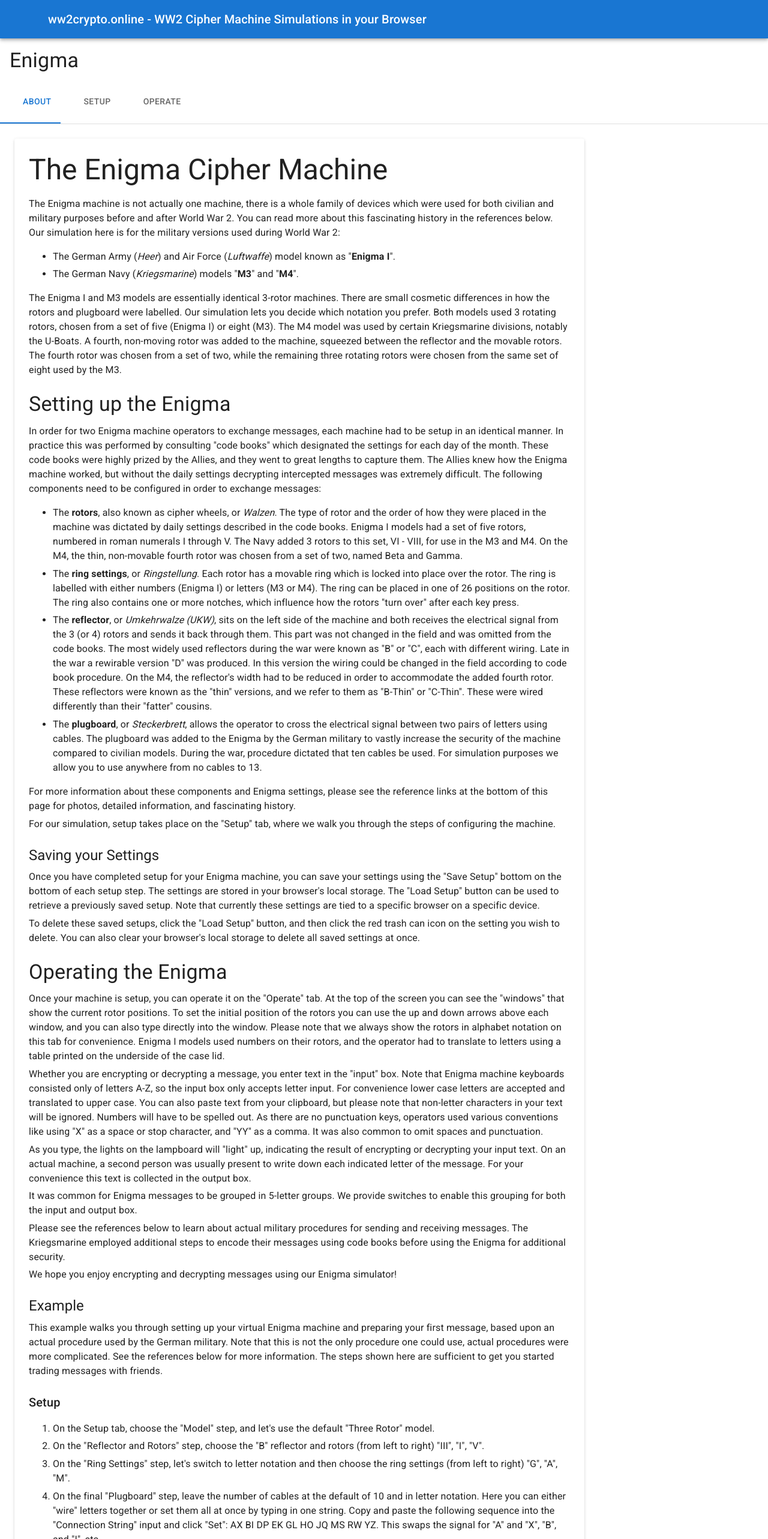
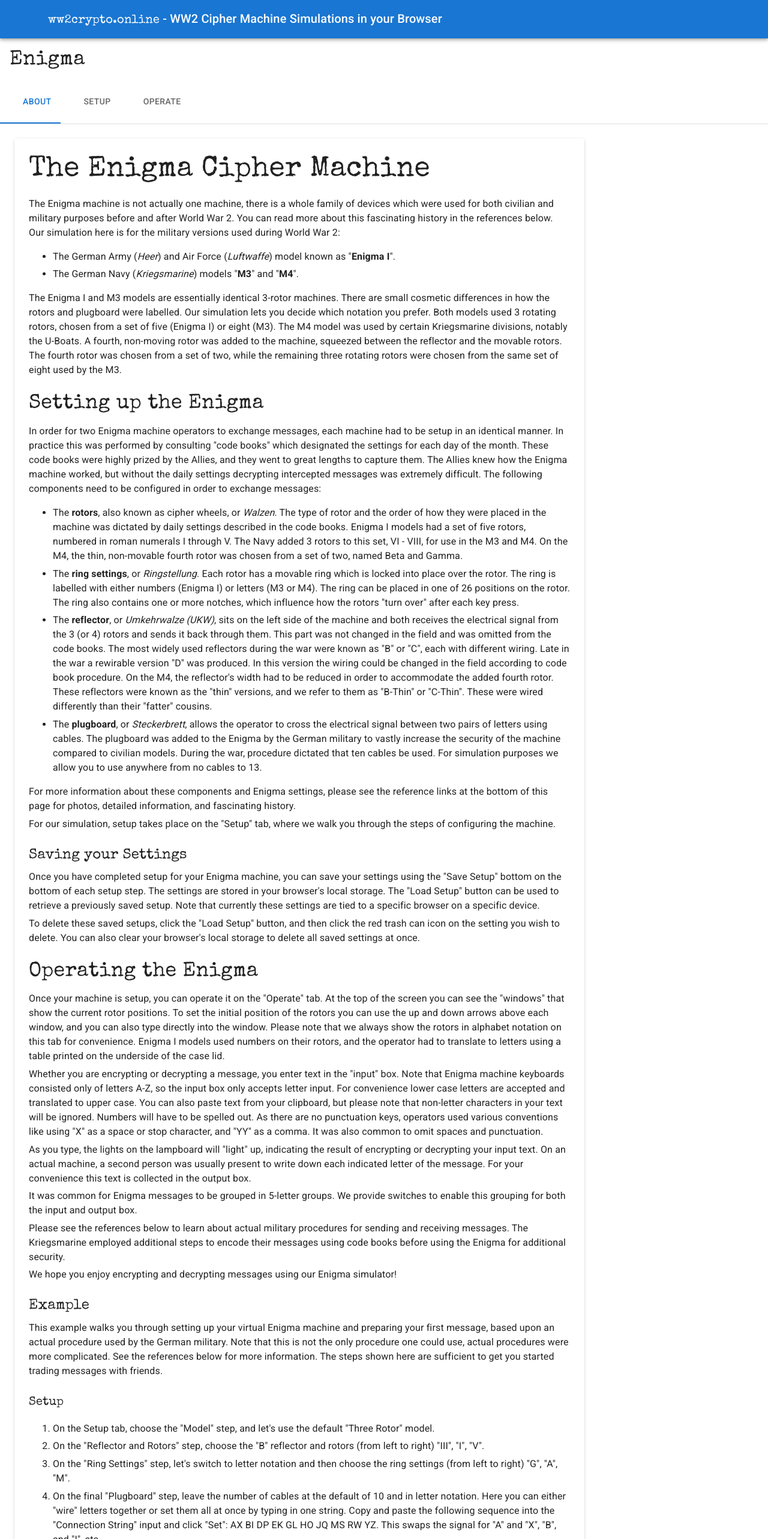
Before and after one commit to gremmie/ww2crypto, a React (Vite) app: page /enigma/about in a window 1280 px wide. Shown: the top 2566 px of the page at 60% size. Built offline with nearby package versions, Linux system fonts and the light colour scheme; some icons are missing.

Commit message:
Add Special Elite font.

```diff
--- a/package.json
+++ b/package.json
@@ -18,6 +18,7 @@
     "@emotion/react": "^11.14.0",
     "@emotion/styled": "^11.14.1",
     "@fontsource/roboto": "^5.2.9",
+    "@fontsource/special-elite": "^5.2.8",
     "@mui/icons-material": "^7.3.5",
     "@mui/lab": "7.0.1-beta.19",
     "@mui/material": "^7.3.5",
--- a/src/features/common/links.ts
+++ b/src/features/common/links.ts
@@ -167,4 +167,11 @@ export const links: LinkInfo[] = [
     description: "For integration tests",
     tags: ["colophon"],
   },
+  {
+    id: "special-elite",
+    name: "Special Elite Font",
+    url: "https://fonts.google.com/specimen/Special+Elite",
+    description: "Vintage typewriter font",
+    tags: ["colophon"],
+  },
 ];
--- a/src/features/enigma/components/about.tsx
+++ b/src/features/enigma/components/about.tsx
@@ -8,7 +8,11 @@ export default function EnigmaAbout() {
   return (
     <TabPanel value="about">
       <Paper elevation={2} sx={{ p: 3, maxWidth: 950 }}>
-        <Typography variant="h3" gutterBottom>
+        <Typography
+          variant="h3"
+          sx={{ fontFamily: '"Special Elite", cursive', fontWeight: 400 }}
+          gutterBottom
+        >
           The Enigma Cipher Machine
         </Typography>
         <Typography variant="body1">
@@ -40,7 +44,15 @@ export default function EnigmaAbout() {
           the remaining three rotating rotors were chosen from the same set of
           eight used by the M3.
         </Typography>
-        <Typography variant="h4" sx={{ mt: 3 }} gutterBottom>
+        <Typography
+          variant="h4"
+          sx={{
+            fontFamily: '"Special Elite", cursive',
+            fontWeight: 400,
+            mt: 3,
+          }}
+          gutterBottom
+        >
           Setting up the Enigma
         </Typography>
         <Typography variant="body1">
@@ -104,7 +116,15 @@ export default function EnigmaAbout() {
           For our simulation, setup takes place on the "Setup" tab, where we
           walk you through the steps of configuring the machine.
         </Typography>
-        <Typography variant="h5" sx={{ mt: 3 }} gutterBottom>
+        <Typography
+          variant="h5"
+          sx={{
+            fontFamily: '"Special Elite", cursive',
+            fontWeight: 400,
+            mt: 3,
+          }}
+          gutterBottom
+        >
           Saving your Settings
         </Typography>
         <Typography variant="body1" gutterBottom>
@@ -121,7 +141,15 @@ export default function EnigmaAbout() {
           can also clear your browser's local storage to delete all saved
           settings at once.
         </Typography>
-        <Typography variant="h4" sx={{ mt: 3 }} gutterBottom>
+        <Typography
+          variant="h4"
+          sx={{
+            fontFamily: '"Special Elite", cursive',
+            fontWeight: 400,
+            mt: 3,
+          }}
+          gutterBottom
+        >
           Operating the Enigma
         </Typography>
         <Typography variant="body1" gutterBottom>
@@ -168,7 +196,15 @@ export default function EnigmaAbout() {
           We hope you enjoy encrypting and decrypting messages using our Enigma
           simulator!
         </Typography>
-        <Typography variant="h5" sx={{ mt: 3 }} gutterBottom>
+        <Typography
+          variant="h5"
+          sx={{
+            fontFamily: '"Special Elite", cursive',
+            fontWeight: 400,
+            mt: 3,
+          }}
+          gutterBottom
+        >
           Example
         </Typography>
         <Typography variant="body1" gutterBottom>
@@ -179,7 +215,15 @@ export default function EnigmaAbout() {
           below for more information. The steps shown here are sufficient to get
           you started trading messages with friends.
         </Typography>
-        <Typography variant="h6" sx={{ mt: 3 }} gutterBottom>
+        <Typography
+          variant="h6"
+          sx={{
+            fontFamily: '"Special Elite", cursive',
+            fontWeight: 400,
+            mt: 3,
+          }}
+          gutterBottom
+        >
           Setup
         </Typography>
         <ol>
@@ -204,7 +248,11 @@ export default function EnigmaAbout() {
             signal for "A" and "X", "B", and "I", etc.
           </Typography>
         </ol>
-        <Typography variant="h6" sx={{ mt: 3 }} gutterBottom>
+        <Typography
+          variant="h6"
+          sx={{ fontFamily: '"Special Elite", cursive', fontWeight: 400 }}
+          gutterBottom
+        >
           Encrypting your first message
         </Typography>
         <ol>
@@ -250,7 +298,15 @@ export default function EnigmaAbout() {
             "ESGHUQYKHXCMEDSZDRYFREYMO".
           </Typography>
         </ol>
-        <Typography variant="h6" sx={{ mt: 3 }} gutterBottom>
+        <Typography
+          variant="h6"
+          sx={{
+            fontFamily: '"Special Elite", cursive',
+            fontWeight: 400,
+            mt: 3,
+          }}
+          gutterBottom
+        >
           Decrypting your first message
         </Typography>
         <ol>
@@ -287,7 +343,15 @@ export default function EnigmaAbout() {
             "PLEASEORDERTHEPIZZA"!
           </Typography>
         </ol>
-        <Typography variant="h4" sx={{ mt: 3 }} gutterBottom>
+        <Typography
+          variant="h4"
+          sx={{
+            fontFamily: '"Special Elite", cursive',
+            fontWeight: 400,
+            mt: 3,
+          }}
+          gutterBottom
+        >
           Links
         </Typography>
         <Typography gutterBottom>
--- a/src/features/enigma/components/enigmaMain.tsx
+++ b/src/features/enigma/components/enigmaMain.tsx
@@ -17,7 +17,17 @@ export default function EnigmaMain() {
 
   return (
     <>
-      <Typography variant="h4" gutterBottom sx={{ mt: 2, ml: 2 }}>
+      <Typography
+        variant="h4"
+        component="h3"
+        gutterBottom
+        sx={{
+          fontFamily: '"Special Elite", cursive',
+          fontWeight: 400,
+          mt: 2,
+          ml: 2,
+        }}
+      >
         Enigma
       </Typography>
       <Box sx={{ width: "100%", typography: "body1" }}>
--- a/src/features/main/aboutPage.tsx
+++ b/src/features/main/aboutPage.tsx
@@ -8,7 +8,11 @@ import { links } from "../common/links.ts";
 export function AboutPage() {
   return (
     <Paper elevation={2} sx={{ mt: 3, ml: 3, p: 3, maxWidth: 950 }}>
-      <Typography variant="h4" gutterBottom>
+      <Typography
+        variant="h4"
+        sx={{ fontFamily: '"Special Elite", cursive', fontWeight: 400 }}
+        gutterBottom
+      >
         About
       </Typography>
       <Typography gutterBottom>
@@ -29,7 +33,11 @@ export function AboutPage() {
         Python code to Typescript and finally create browser-based simulations.
         Thus <i>ww2crypto.online</i> was born!
       </Typography>
-      <Typography variant="h5" sx={{ mt: 2 }} gutterBottom>
+      <Typography
+        variant="h5"
+        sx={{ fontFamily: '"Special Elite", cursive', fontWeight: 400, mt: 3 }}
+        gutterBottom
+      >
         Contact
       </Typography>
       <Typography gutterBottom>
@@ -43,7 +51,11 @@ export function AboutPage() {
         . In particular I would love to hear what brought you to the site and
         what you are using it for.
       </Typography>
-      <Typography variant="h5" sx={{ mt: 2 }} gutterBottom>
+      <Typography
+        variant="h5"
+        sx={{ fontFamily: '"Special Elite", cursive', fontWeight: 400, mt: 3 }}
+        gutterBottom
+      >
         Source Code
       </Typography>
       <Typography gutterBottom>
@@ -51,7 +63,11 @@ export function AboutPage() {
         <ExternalLink id="ww2crypto-github" />. The source code for this site
         lives there, released under an MIT license.
       </Typography>
-      <Typography variant="h5" sx={{ mt: 2 }} gutterBottom>
+      <Typography
+        variant="h5"
+        sx={{ fontFamily: '"Special Elite", cursive', fontWeight: 400, mt: 3 }}
+        gutterBottom
+      >
         Colophon
       </Typography>
       <Typography gutterBottom>
--- a/src/features/main/comingSoon.tsx
+++ b/src/features/main/comingSoon.tsx
@@ -10,7 +10,16 @@ interface ComingSoonProps {
 export default function ComingSoon(props: ComingSoonProps) {
   return (
     <>
-      <Typography variant="h4" gutterBottom sx={{ mt: 2, ml: 2 }}>
+      <Typography
+        variant="h4"
+        sx={{
+          mt: 2,
+          ml: 2,
+          fontFamily: '"Special Elite", cursive',
+          fontWeight: 400,
+        }}
+        gutterBottom
+      >
         {props.pageTitle}
       </Typography>
       <Box
--- a/src/features/main/homePage.tsx
+++ b/src/features/main/homePage.tsx
@@ -5,7 +5,11 @@ import { RouterLink } from "../../routerLinkComponents/routerLink.tsx";
 export function HomePage() {
   return (
     <Paper elevation={2} sx={{ mt: 3, ml: 3, p: 3, maxWidth: 950 }}>
-      <Typography variant="h4" gutterBottom>
+      <Typography
+        variant="h4"
+        sx={{ fontFamily: '"Special Elite", cursive', fontWeight: 400 }}
+        gutterBottom
+      >
         ww2crypto.online
       </Typography>
       <Typography variant="body1" component="p" gutterBottom>
@@ -27,7 +31,11 @@ export function HomePage() {
         We hope this project sparks your interest in cryptology and the history
         of these cipher machines!
       </Typography>
-      <Typography variant="h5" gutterBottom sx={{ mt: 4 }}>
+      <Typography
+        variant="h5"
+        sx={{ fontFamily: '"Special Elite", cursive', fontWeight: 400, mt: 4 }}
+        gutterBottom
+      >
         News
       </Typography>
       <ul>
--- a/src/features/main/linksPage.tsx
+++ b/src/features/main/linksPage.tsx
@@ -6,7 +6,11 @@ import { links } from "../common/links.ts";
 export function LinksPage() {
   return (
     <Paper elevation={2} sx={{ mt: 3, ml: 3, p: 3, maxWidth: 950 }}>
-      <Typography variant="h4" gutterBottom>
+      <Typography
+        variant="h4"
+        sx={{ fontFamily: '"Special Elite", cursive', fontWeight: 400 }}
+        gutterBottom
+      >
         Links
       </Typography>
       <Typography gutterBottom>
--- a/src/features/main/mainApp.tsx
+++ b/src/features/main/mainApp.tsx
@@ -34,12 +34,22 @@ export function MainApp() {
           >
             <MenuIcon />
           </IconButton>
-          <Typography variant="h6" component="div" sx={{ flexGrow: 1 }}>
+          <Typography
+            variant="h6"
+            component="div"
+            sx={{
+              flexGrow: 1,
+              fontFamily: '"Special Elite", cursive',
+              fontWeight: 400,
+            }}
+          >
             ww2crypto.online
             <Typography
               variant="h6"
               component="span"
-              sx={{ display: { xs: "none", md: "inline" } }}
+              sx={{
+                display: { xs: "none", md: "inline" },
+              }}
             >
               {siteTagLine}
             </Typography>
--- a/src/main.tsx
+++ b/src/main.tsx
@@ -9,6 +9,7 @@ import "@fontsource/roboto/300.css";
 import "@fontsource/roboto/400.css";
 import "@fontsource/roboto/500.css";
 import "@fontsource/roboto/700.css";
+import "@fontsource/special-elite/400.css";
 import { routeTree } from "./routeTree.gen";
 
 const store = setupStore();
```
Also changed, not shown: 1 other file (tests, documents, lock files or other folders).
